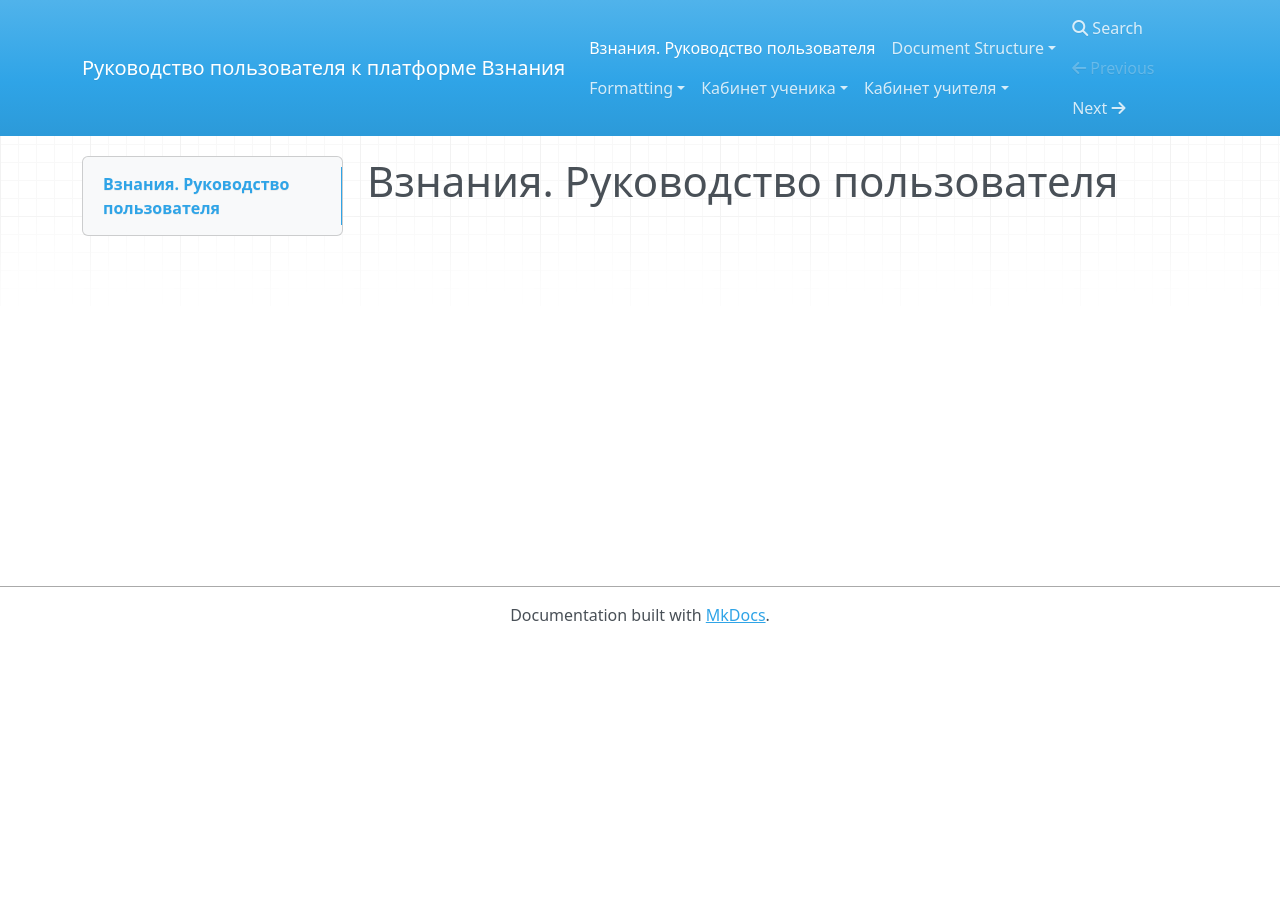
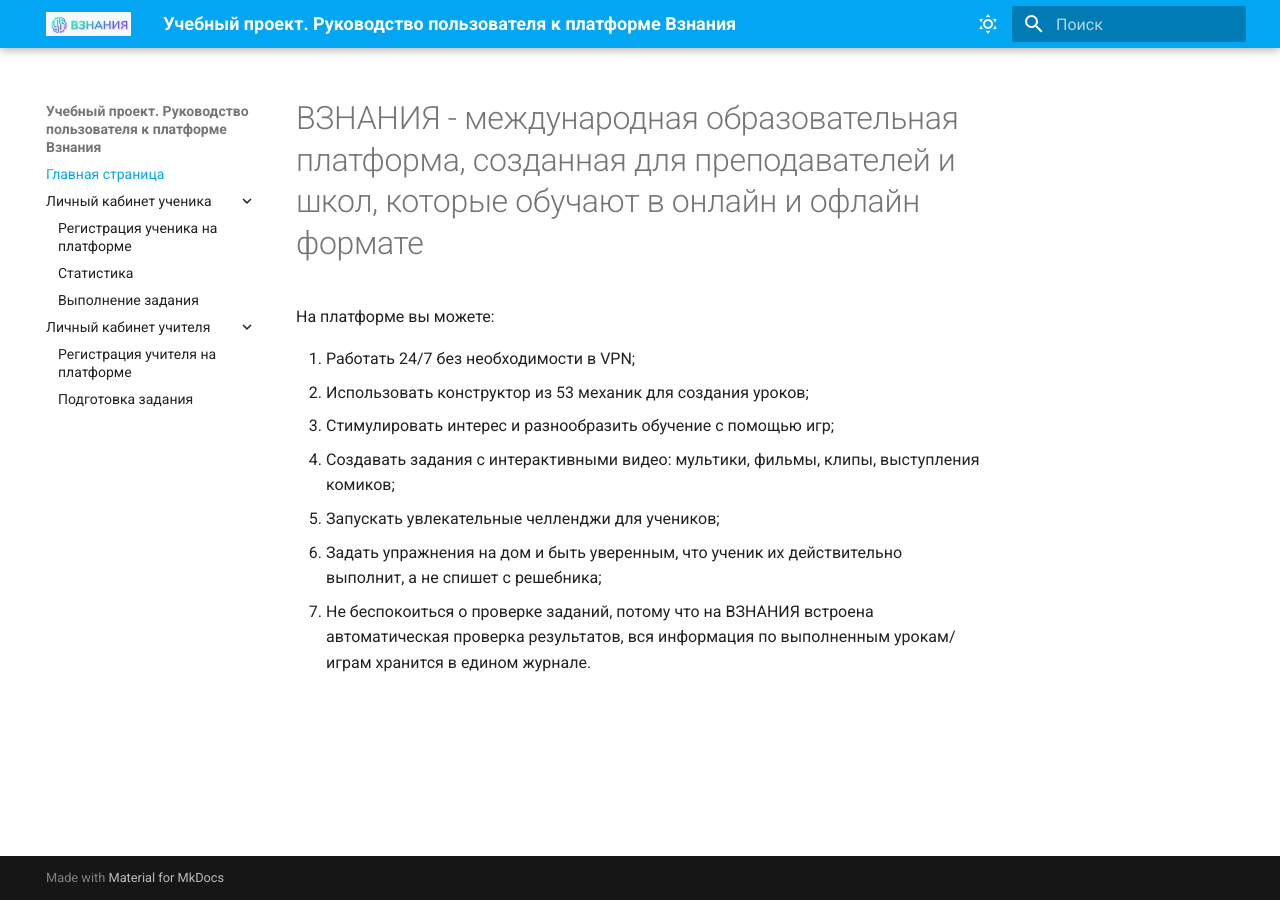
Before and after one commit to Shvarikova-Elena/-docs-as-code, an MkDocs documentation site: the page built from docs/index.md, in a window 1280 px wide. Built offline with MkDocs 1.6.1 and Material for MkDocs 9.7.7, drawn with Linux system fonts in a browser that asks for light colours; nearby versions of some CDN libraries.

Commit message:
настроен проект

```diff
--- a/docs/index.md
+++ b/docs/index.md
@@ -1 +1,10 @@
-# Взнания. Руководство пользователя
+# ВЗНАНИЯ - международная образовательная платформа, созданная для преподавателей и школ, которые обучают в онлайн и офлайн формате #
+На платформе вы можете:
+
+1. Работать 24/7 без необходимости в VPN;
+2. Использовать конструктор из 53 механик для создания уроков;
+3. Стимулировать интерес и разнообразить обучение с помощью игр;
+4. Создавать задания с интерактивными видео: мультики, фильмы, клипы, выступления комиков;
+5. Запускать увлекательные челленджи для учеников;
+6. Задать упражнения на дом и быть уверенным, что ученик их действительно выполнит, а не спишет с решебника;
+7. Не беспокоиться о проверке заданий, потому что на ВЗНАНИЯ встроена автоматическая проверка результатов, вся информация  по выполненным урокам/играм хранится в едином журнале.
--- a/mkdocs.yml
+++ b/mkdocs.yml
@@ -1,2 +1,73 @@
-site_name: Руководство пользователя к платформе Взнания # Название сайта
-site_description: Описание действий при работе с платформой Взнания # Описание сайта, добавляется в meta-теги
+site_name: Учебный проект. Руководство пользователя к платформе Взнания
+site_description: Описание действий при работе с платформой Взнания
+theme:
+  name: material
+  logo: images/logo.jpg
+  font:
+    text: Roboto
+    code: Roboto Mono
+  language: ru
+  palette:
+    # Настройки светлой темы
+    - scheme: default
+      toggle:
+        icon: material/weather-sunny # Иконка для активации светлой темы
+        name: Выключить солнышко # Всплывающий текст-подсказка
+      primary: light blue # Основной цвет
+      accent: purple # Акцентный цвет
+      # вы можете использовать любой цвет из списка:
+      # red; pink; purple; deep purple; indigo; blue; light blue; cyan; teal;
+      # green; light green; lime; yellow; amber; orange; deep orange; brown;
+      # grey; blue grey; black; white
+    # Настройки тёмной темы
+    - scheme: slate
+      toggle:
+        icon: material/weather-night
+        name: Позвать солнышко
+      primary: deep purple
+      accent: cyan
+
+  features: # настройки функциональностей темы
+    #- navigation.sections # Добавление разделов верхнего уровня в боковом меню, отключение спойлеров в боковом меню
+    - navigation.path # Хлебные крошки
+    - navigation.indexes # Позволяет создавать корневые страницы разделов меню. Корневая страница должна лежать в папке раздела и называться index.md. Пример использования корневых страниц приведен ниже в настройках nav
+    #- navigation.tabs # Верхнее меню
+    #- navigation.tabs.sticky # Фиксация верхнего меню
+    - navigation.expand # Разворачивает спойлеры в левом меню по умолчанию
+    #- toc.integrate # Фиксирует оглавление страницы в левом меню
+    - navigation.instant # Функция быстрой загрузки страниц
+    - navigation.top # Добавляет кнопку «к началу» для быстрой обратной прокрутки страницы
+    - search.suggest # Подсказки при вводе поискового запроса
+    - search.highlight # Подсветка результатов поиска в тексте страницы
+    - content.code.copy # Кнопка копирования в блоке кода
+
+nav:
+  - Главная страница: index.md
+  - Личный кабинет ученика:
+    - student_lk/index.md
+    - Регистрация ученика на платформе: student_lk/student_reg.md
+    - Статистика: student_lk/stats.md
+    - Выполнение задания: student_lk/task_exec.md
+  - Личный кабинет учителя:
+    - teacher_lk/index.md
+    - Регистрация учителя на платформе: teacher_lk/teacher_reg.md
+    - Подготовка задания: teacher_lk/task_prep.md
+
+markdown_extensions: # Расширения markdown
+  - admonition # Поддержка информационных панелей (сообщений типа «Внимание», «Совет», «Примечание», etc.)
+  - footnotes # Поддержка встроенных сносок на страницах
+  - attr_list # Использование html-атрибутов и CSS в элементах markdown
+  - md_in_html # Поддержка markdown внутри html
+  - def_list # Поддержка списков определений
+  - pymdownx.tabbed: # Использование вкладок (табов)
+      alternate_style: true
+  - pymdownx.details # Использование спойлеров (катов)
+  - pymdownx.highlight: # Подсветка синтаксиса в блоках кода
+      anchor_linenums: true
+  - pymdownx.superfences # Поддержка вложенных блоков кода
+  - pymdownx.emoji: # Иконки и эмодзи
+      emoji_index: !!python/name:material.extensions.emoji.twemoji
+      emoji_generator: !!python/name:material.extensions.emoji.to_svg
+
+plugins:
+  - search
```
Also changed, not shown: docs/student_lk/stats.md (added, +1 -0 lines), docs/student_lk/student_reg.md (added, +15 -0 lines), docs/Кабинет ученика/Регистрация ученика на платформе.md (deleted, +0 -16 lines), docs/images/logo.jpg (added), docs/student_lk/index.md (added), docs/student_lk/task_exec.md (added), docs/teacher_lk/index.md (added), docs/teacher_lk/task_prep.md (added), docs/teacher_lk/teacher_reg.md (added), docs/Кабинет учителя/Регистрация учителя на платформе.md (deleted).
